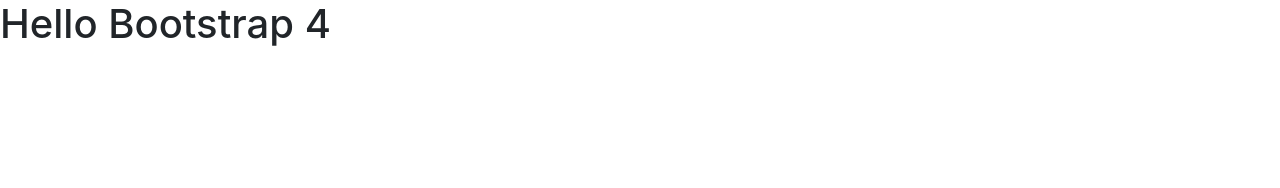
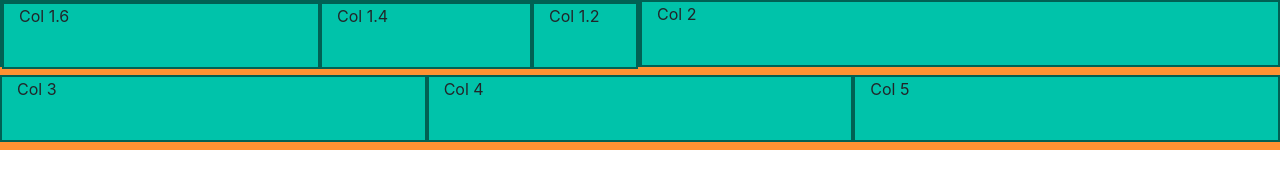
Before and after one commit to jmaytona/Bootstrap-4, a plain HTML site: page index.html in a window 1280 px wide. Drawn offline with nearby package versions, Linux system fonts and the light colour scheme.

Commit message:
Grid System

```diff
--- a/index.html
+++ b/index.html
@@ -10,10 +10,30 @@
     <link rel="stylesheet" href="bootstrap-4.0.0-beta.3-dist/css/bootstrap.min.css">
     <link rel=stylesheet href="style.css">
 
-    <title>Bootstrap 4</title>
+    <title>Bootstrap 4 Grid System</title>
   </head>
   <body>
-      <h1>Hello Bootstrap 4</h1>
+    <div class="container-fluid">
+        <div class="row">
+            <div class="col-6">
+                <div class="row">
+                    <div class="col-6">Col 1.6</div>
+                    <div class="col-4">Col 1.4</div>
+                    <div class="col-2">Col 1.2</div>
+                </div>
+            </div>
+            <div class="col-6">Col 2</div>
+        </div>
+        <div class="row">
+            <div class="col-sm-6 col-lg-4">Col 3</div>
+            <div class="col-sm-6 col-lg-4">Col 4</div>
+            <div class="col-sm-12 col-lg-4">Col 5</div>
+        </div>
+
+
+
+
+
 
     <!-- Optional JavaScript -->
     <!-- jQuery first, then Popper.js, then Bootstrap JS -->
--- a/style.css
+++ b/style.css
@@ -0,0 +1,15 @@
+.container-fluid {
+    background-color: aquamarine;
+    height: 5rem;
+}
+
+.row {
+    background-color: #ff9232;
+    height: 4.7rem;
+}
+
+[class*="col"]{
+    background-color: #00c3aa;
+    height: 4.2rem;
+    border: 2px solid rgba(0,0,0,.5);
+}
```
